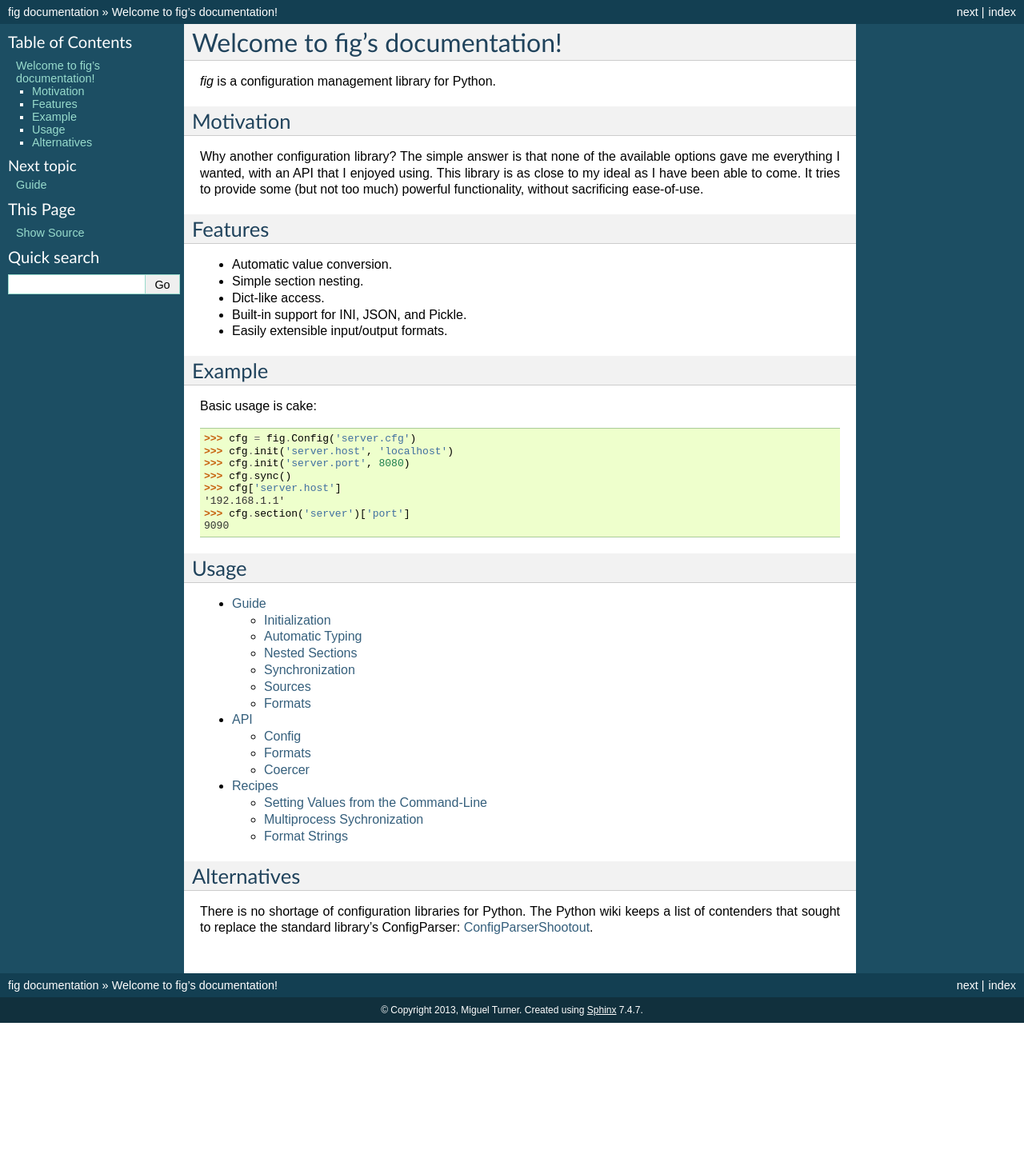
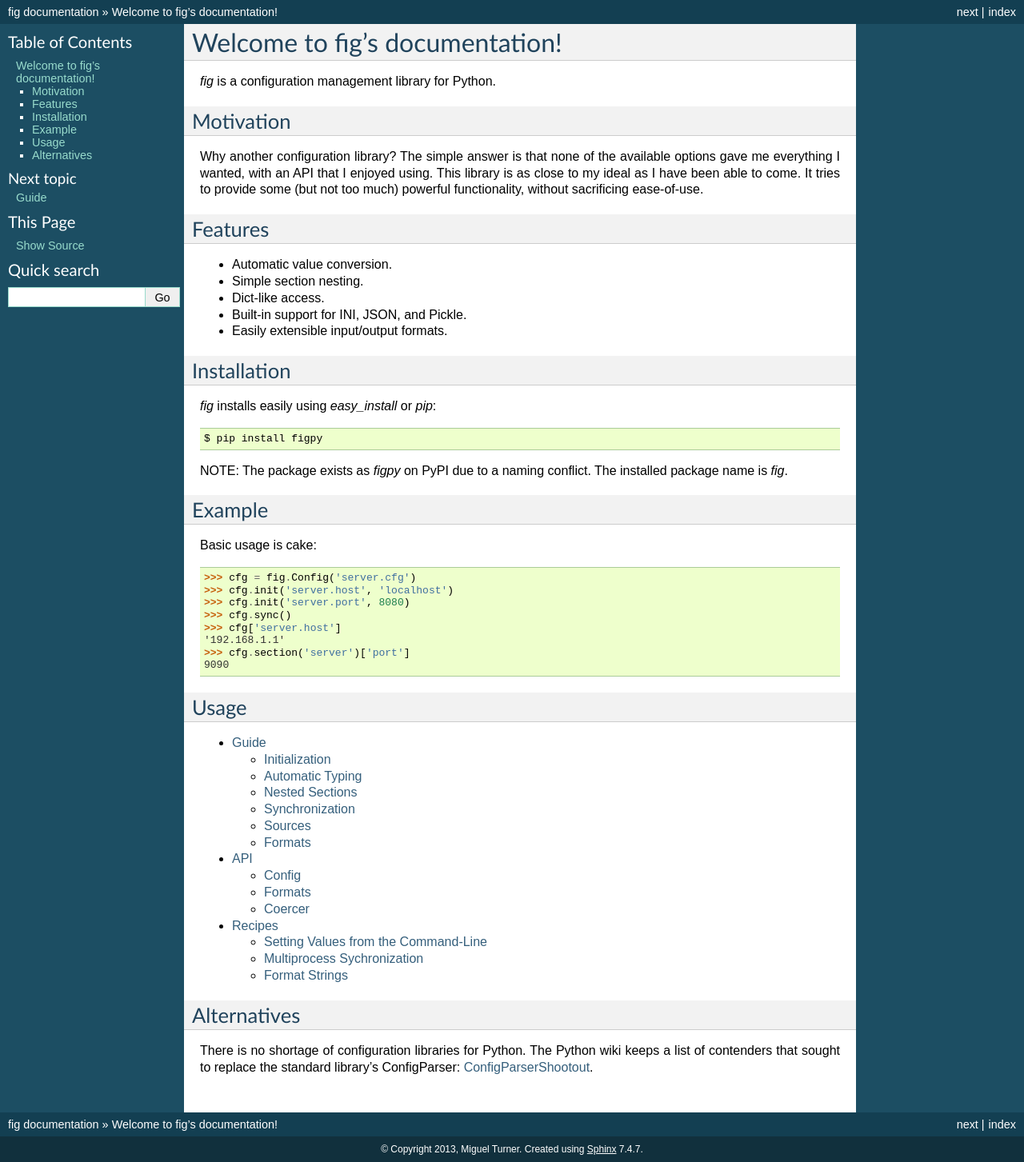
Before and after one commit to dhagrow/profig, a Sphinx documentation site: the page built from docs/index.txt, in a window 1280 px wide. Shown: the whole page at 80% size. Built offline with Sphinx 7.4.7, drawn with Linux system fonts in a browser that asks for light colours; the version number could not be read and is left out; before the commit the page ends 1279 px from its top, so only the background shows below that.

Commit message:
doc update

```diff
--- a/docs/index.txt
+++ b/docs/index.txt
@@ -23,6 +23,16 @@ Features
 * Dict-like access.
 * Built-in support for INI, JSON, and Pickle.
 * Easily extensible input/output formats.
+
+Installation
+------------
+
+*fig* installs easily using *easy_install* or *pip*::
+
+    $ pip install figpy
+
+NOTE: The package exists as *figpy* on PyPI due to a naming conflict. The
+installed package name is *fig*.
 
 Example
 -------
```
